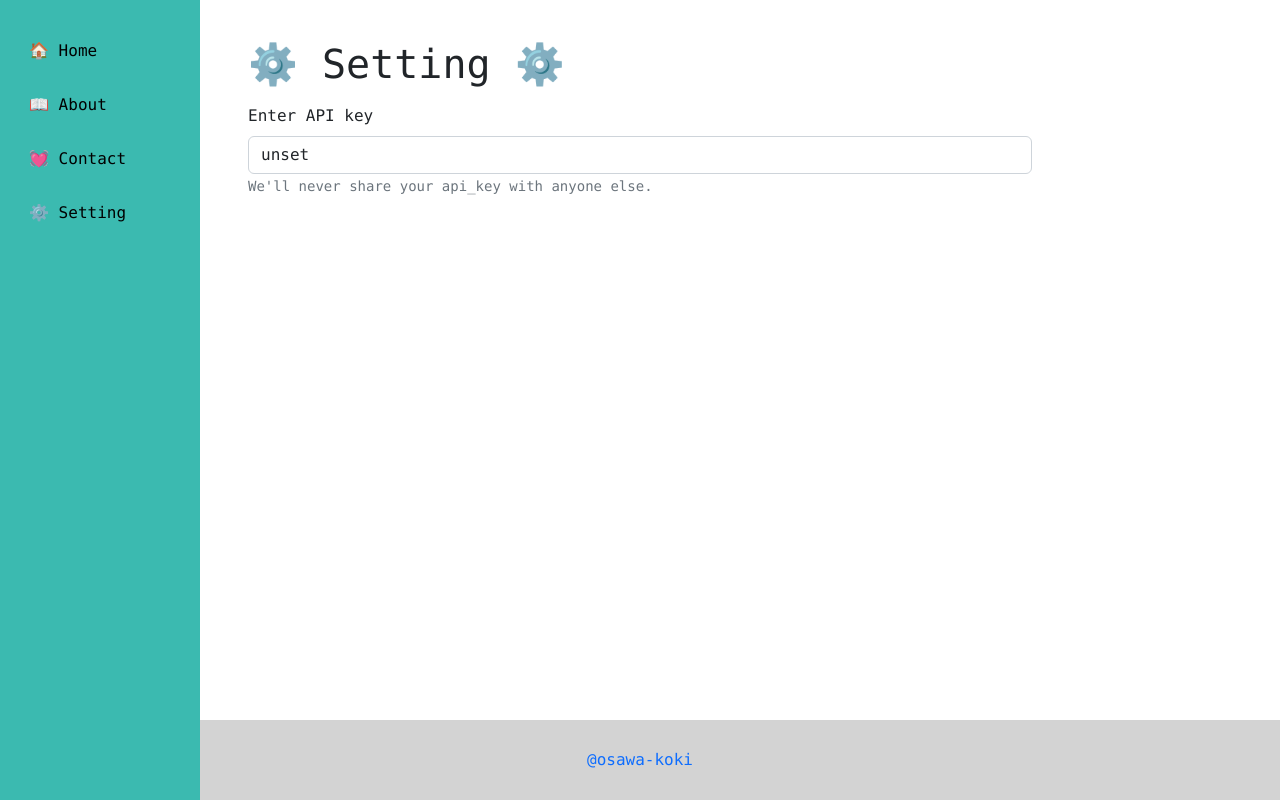
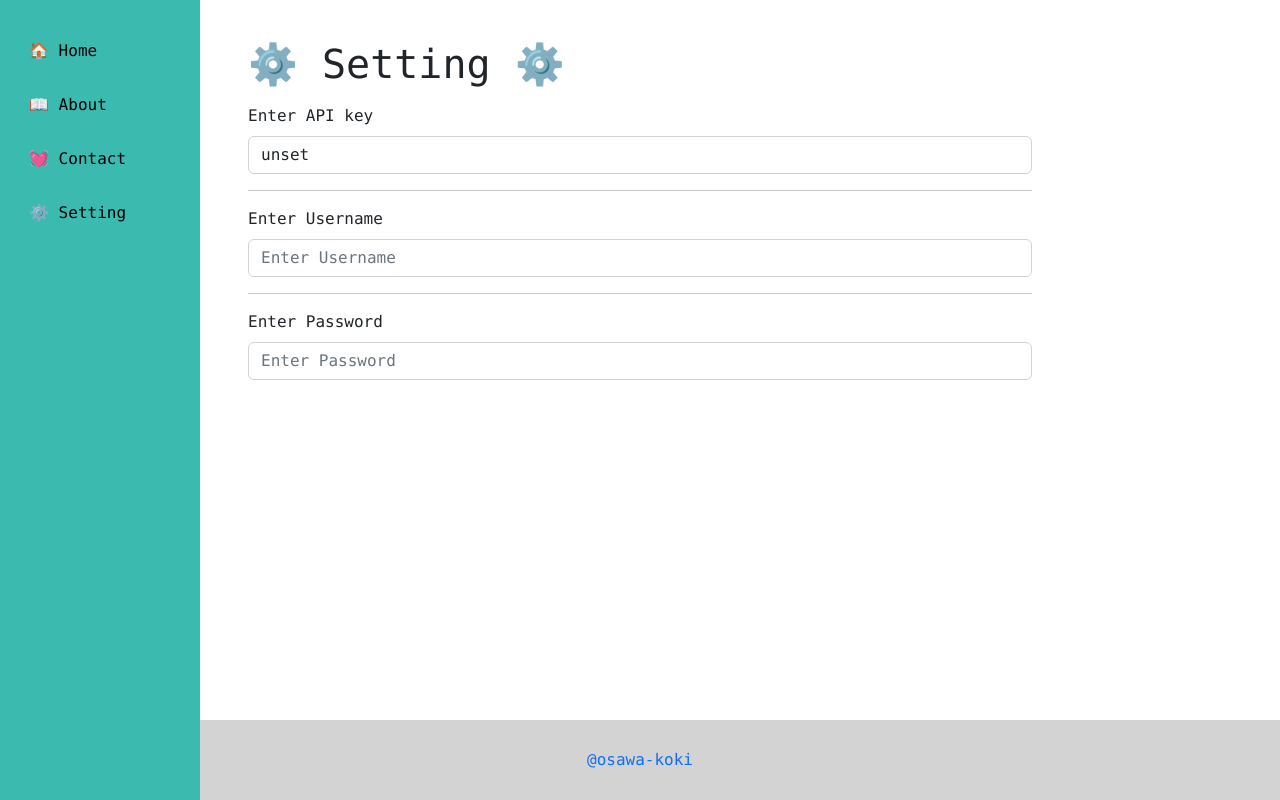
Before and after one commit to osawa-koki/enegaeru-sample, a Next.js app: page /setting in a window 1280 px wide. Built offline with nearby package versions, Linux system fonts and the light colour scheme; no server answers.

Commit message:
設定値イロイロ。

```diff
--- /dev/null
+++ b/interface/SharedData.ts
@@ -0,0 +1,8 @@
+
+type SharedData = {
+  api_key: string;
+  username: string;
+  password: string;
+};
+
+export default SharedData;
--- a/pages/setting.tsx
+++ b/pages/setting.tsx
@@ -3,10 +3,16 @@ import { DataContext } from '../components/DataContext';
 import { Button, Alert, Form } from 'react-bootstrap';
 
 import Layout from "../components/Layout";
+import SharedData from '../interface/SharedData';
 
 export default function Setting() {
 
-  const { sharedData, setSharedData } = useContext(DataContext);
+  const { sharedData, setSharedData } = useContext<
+    {
+      sharedData: SharedData;
+      setSharedData: React.Dispatch<React.SetStateAction<SharedData>>;
+    }
+  >(DataContext);
 
   const SetApiKey = (e: any) => {
     const input = e.target as HTMLInputElement;
@@ -36,9 +42,16 @@ export default function Setting() {
         <Form.Group className="mt-3">
           <Form.Label>Enter API key</Form.Label>
           <Form.Control type="text" placeholder="Enter API_KEY" value={sharedData.api_key} onInput={SetApiKey} />
-          <Form.Text>
-            We'll never share your api_key with anyone else.
-          </Form.Text>
+        </Form.Group>
+        <hr />
+        <Form.Group className="mt-3">
+          <Form.Label>Enter Username</Form.Label>
+          <Form.Control type="text" placeholder="Enter Username" value={sharedData.username} onInput={SetUsername} />
+        </Form.Group>
+        <hr />
+        <Form.Group className="mt-3">
+          <Form.Label>Enter Password</Form.Label>
+          <Form.Control type="text" placeholder="Enter Password" value={sharedData.password} onInput={SetPassword} />
         </Form.Group>
       </div>
     </Layout>
```
